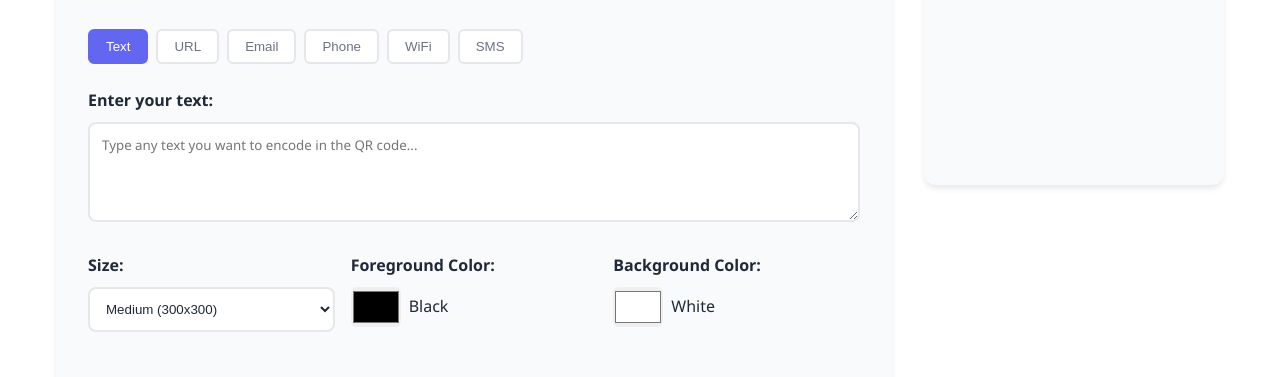
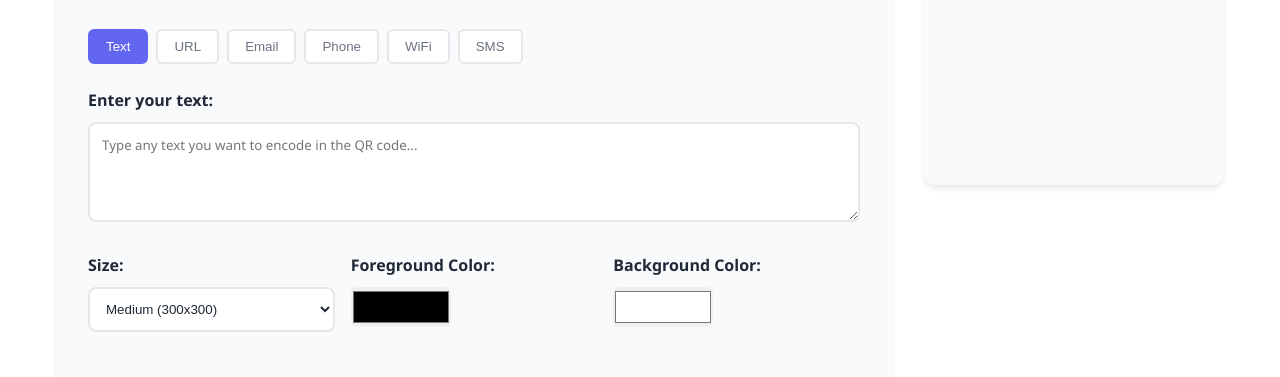
Before and after one commit to miynetkesh/qrcodegenerator, a plain HTML site: page index.html in a window 1280 px wide. Shown: the part 369-746 px from the top of the page. Drawn offline with Linux system fonts and the light colour scheme; a script that the page names is missing.

Commit message:
feat: reńlerge baylanıslı ózgerisler

```diff
--- a/index.html
+++ b/index.html
@@ -214,7 +214,6 @@
                         <div class="color-input-group">
                             <input type="color" id="fgColor" class="color-input"
                                    value="#000000" onchange="generateQR()">
-                                   <p>Black</p>
                                 </div>
                     </div>
                     <div class="form-group">
@@ -222,7 +221,6 @@
                         <div class="color-input-group">
                             <input type="color" id="bgColor" class="color-input"
                                    value="#ffffff" onchange="generateQR()">
-                                   <p>White</p>
                         </div>
                     </div>
                 </div>
--- a/styles.css
+++ b/styles.css
@@ -248,7 +248,7 @@ body {
 }
 
 .color-input {
-    width: 50px;
+    width: 100px;
     height: 40px;
     border: none;
     border-radius: 6px;
```
